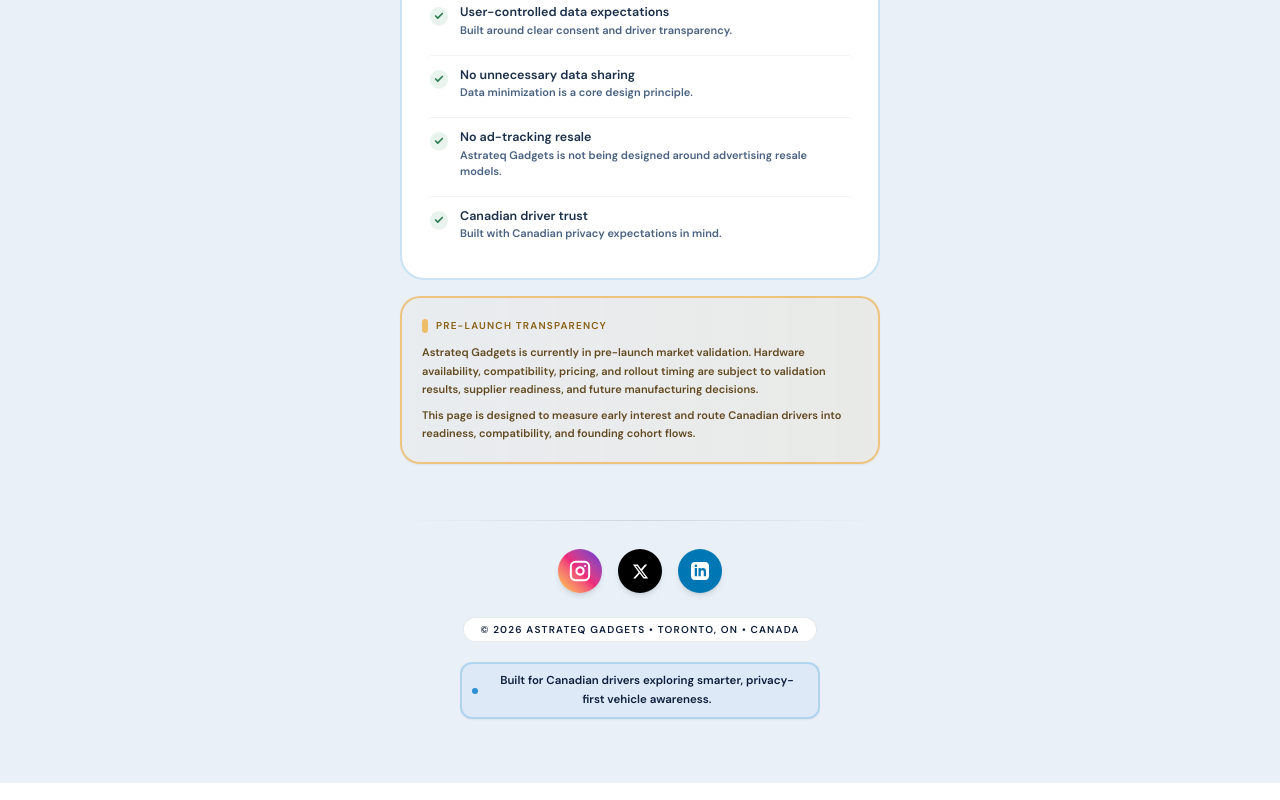
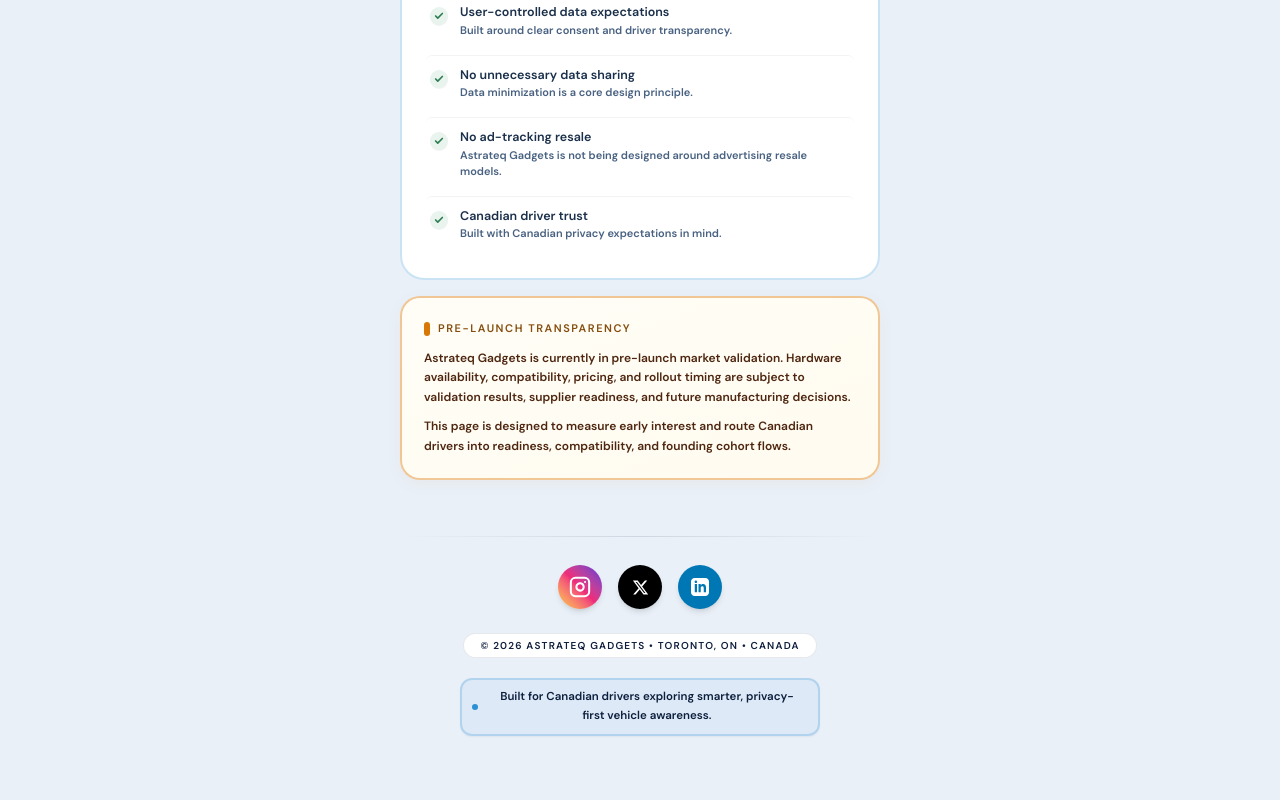
Before and after one commit to MaverickKing17/astrateq-social-funnel, a React (Vite) app: page / in a window 1280 px wide. Shown: the part 1916-2716 px from the top of the page. Built offline with nearby package versions, Linux system fonts and the light colour scheme.

Commit message:
feat: update reservation links to primary domain
Redirect summer readiness and project update links to the main reservation platform to streamline user conversion.

```diff
--- a/src/App.tsx
+++ b/src/App.tsx
@@ -146,7 +146,7 @@
         >
           {/* Row 1 — Summer Vehicle Readiness Check (Highlighted with Amber/Gold Side priority indicator) */}
           <a
-            href="https://join.astrateqgadgets.com/summer-readiness?entry=linkbio&intent=readiness"
+            href="https://reserve.astrateqgadgets.com?entry=linkbio&intent=readiness"
             target="_blank"
             rel="noopener noreferrer"
             className="flex items-center gap-4 p-4 text-decoration-none bg-white border-l-[4px] border-accent-amber hover:bg-[#f7fafd] active:bg-[#f0f5fa] border-b border-[#0e1f3d]/5 group transition-all duration-200"
@@ -235,7 +235,7 @@
 
           {/* Row 5 — Project Roadmap & Build Updates */}
           <a
-            href="https://join.astrateqgadgets.com?entry=linkbio&intent=updates"
+            href="https://reserve.astrateqgadgets.com?entry=linkbio&intent=updates"
             target="_blank"
             rel="noopener noreferrer"
             className="flex items-center gap-4 p-4 text-decoration-none bg-white hover:bg-[#f7fafd] active:bg-[#f0f5fa] group transition-all duration-200"
@@ -414,19 +414,19 @@
 
         {/* SECTION 8 — PRE-LAUNCH TRANSPARENCY CARD — Amber-tinted disclosure */}
         <div
-          className="bg-gradient-to-r from-accent-amber/[0.04] to-accent-amber/[0.08] border-2 border-[#f0a832]/60 rounded-[20px] p-5 shadow-xs animate-fade-in-up"
+          className="bg-gradient-to-br from-[#fffdf6] to-[#fffbf0] border-2 border-[#d97706]/40 rounded-[20px] p-5.5 shadow-[0_4px_16px_rgba(217,119,6,0.05)] animate-fade-in-up"
           style={{ animationDelay: '0.25s' }}
         >
-          <div className="flex items-center gap-2 mb-2.5">
-            <span className="w-1.5 h-3.5 bg-accent-amber/70 rounded-full"></span>
-            <h4 className="font-sans text-[10px] font-bold tracking-[0.12em] uppercase text-[#8a5f10]">
+          <div className="flex items-center gap-2 mb-3">
+            <span className="w-1.5 h-3.5 bg-[#d97706] rounded-full"></span>
+            <h4 className="font-sans text-[11px] font-extrabold tracking-[0.14em] uppercase text-[#854d0e]">
               Pre-launch transparency
             </h4>
           </div>
-          <p className="font-sans text-[11px] font-bold text-[#63491f] leading-[1.65] mb-2">
+          <p className="font-sans text-[12px] font-bold text-[#451a03]/95 leading-relaxed mb-2.5">
             Astrateq Gadgets is currently in pre-launch market validation. Hardware availability, compatibility, pricing, and rollout timing are subject to validation results, supplier readiness, and future manufacturing decisions.
           </p>
-          <p className="font-sans text-[11px] font-bold text-[#63491f] leading-[1.65]">
+          <p className="font-sans text-[12px] font-bold text-[#451a03]/95 leading-relaxed">
             This page is designed to measure early interest and route Canadian drivers into readiness, compatibility, and founding cohort flows.
           </p>
         </div>
```
